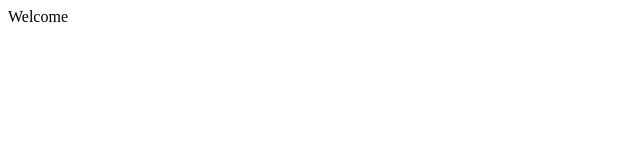
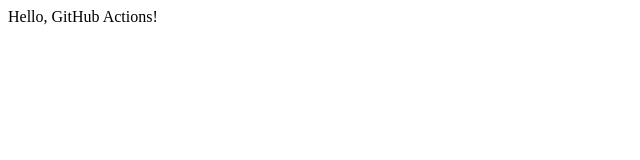
Before and after one commit to popcake2526/gh-deployment-workflow, a plain HTML site: page index.html in a window 1280 px wide. Shown: the whole page, without its empty margins (0-640 px from the left). Drawn offline with Linux system fonts and the light colour scheme.

Commit message:
Update from roadmap.sh

```diff
--- a/index.html
+++ b/index.html
@@ -6,6 +6,6 @@
     <title>Home</title>
 </head>
 <body>
-    Welcome
+    Hello, GitHub Actions!
 </body>
 </html>
```
